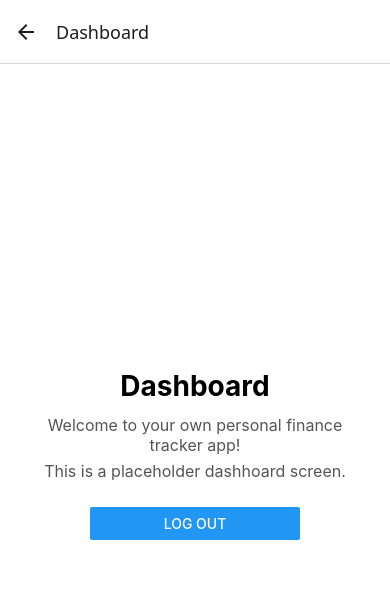
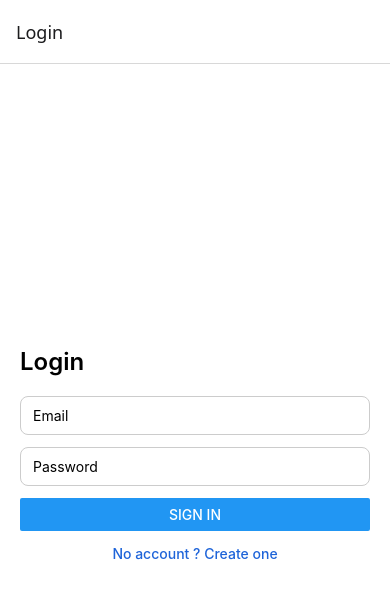
Before and after one commit to AminMirlohii/finance-tracker, a React Native app in the folder mobile/: screen /Dashboard in a window 390 px wide. Shown: the top 598 px of the page. Built offline with nearby package versions, Linux system fonts and the light colour scheme.

Commit message:
Added auth navigation

```diff
--- a/mobile/navigation/AppNavigator.js
+++ b/mobile/navigation/AppNavigator.js
@@ -1,17 +1,44 @@
+import { useContext } from "react";
+import { ActivityIndicator, StyleSheet, View } from "react-native";
 import { createNativeStackNavigator } from "@react-navigation/native-stack";
 import LoginScreen from "../screens/LoginScreen";
 import RegisterScreen from "../screens/RegisterScreen";
 import DashboardScreen from "../screens/DashboardScreen";
+import { AuthContext } from "../context/AuthContext";
 
 
 const Stack = createNativeStackNavigator();
 
 export default function AppNavigator() {
+    const { isAuthenticated, isInitializing } = useContext(AuthContext);
+
+    if (isInitializing) {
+        return (
+            <View style={styles.loadingContainer}>
+                <ActivityIndicator size="large" />
+            </View>
+        );
+    }
+
     return (
-        <Stack.Navigator initialRouteName="Login">
-            <Stack.Screen name="Login" component={LoginScreen} />
-            <Stack.Screen name="Register" component={RegisterScreen} />
-            <Stack.Screen name="Dashboard" component={DashboardScreen} />
+        <Stack.Navigator>
+            {isAuthenticated ? (
+                <Stack.Screen name="Dashboard" component={DashboardScreen} options={{ headerShown: false }} />
+            ) : (
+                <>
+                    <Stack.Screen name="Login" component={LoginScreen} />
+                    <Stack.Screen name="Register" component={RegisterScreen} />
+                </>
+            )}
         </Stack.Navigator>
     );
 }
+
+const styles = StyleSheet.create({
+    loadingContainer: {
+        flex: 1,
+        alignItems: "center",
+        justifyContent: "center",
+        backgroundColor: "#fff",
+    },
+});
```
